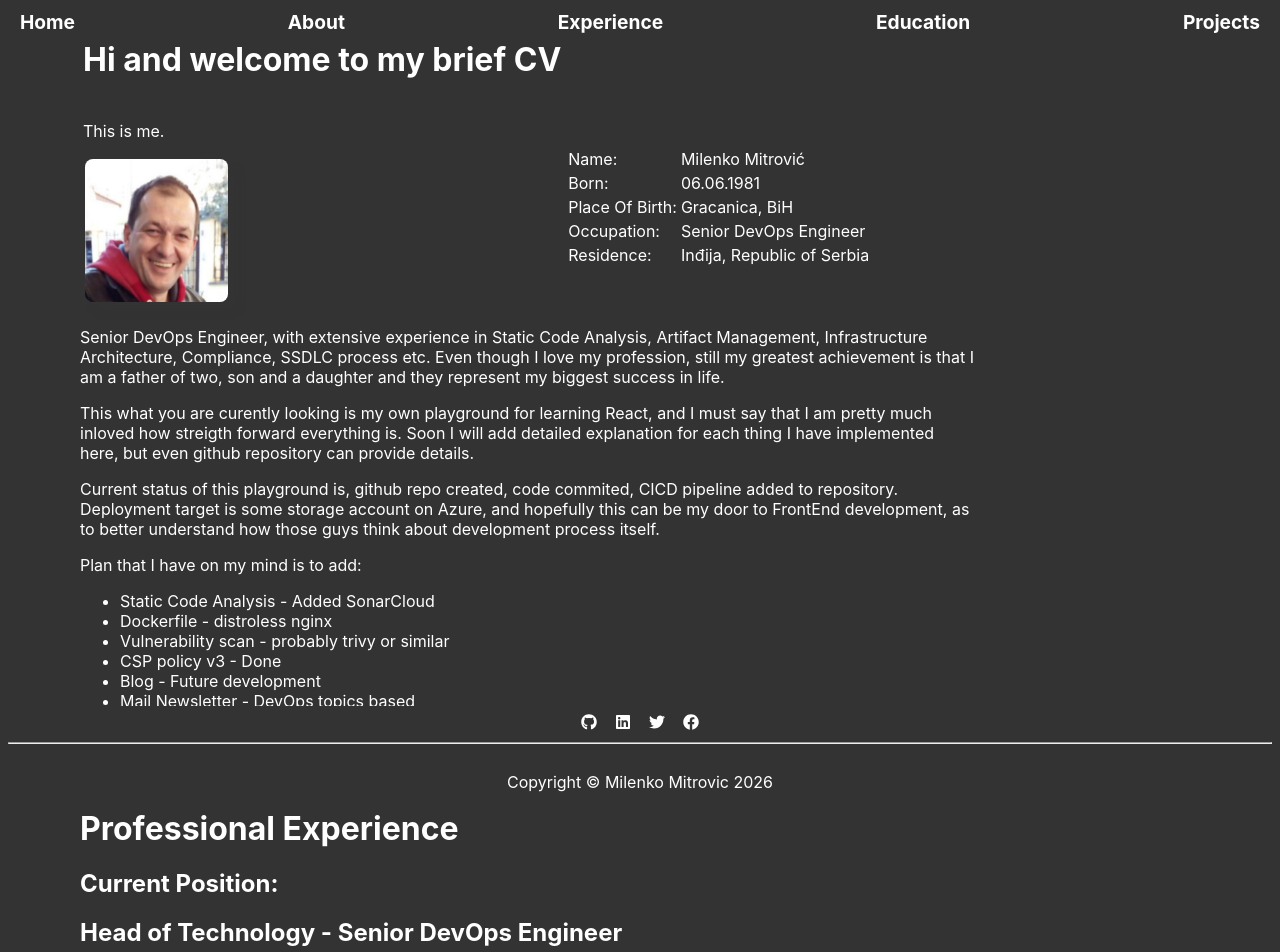
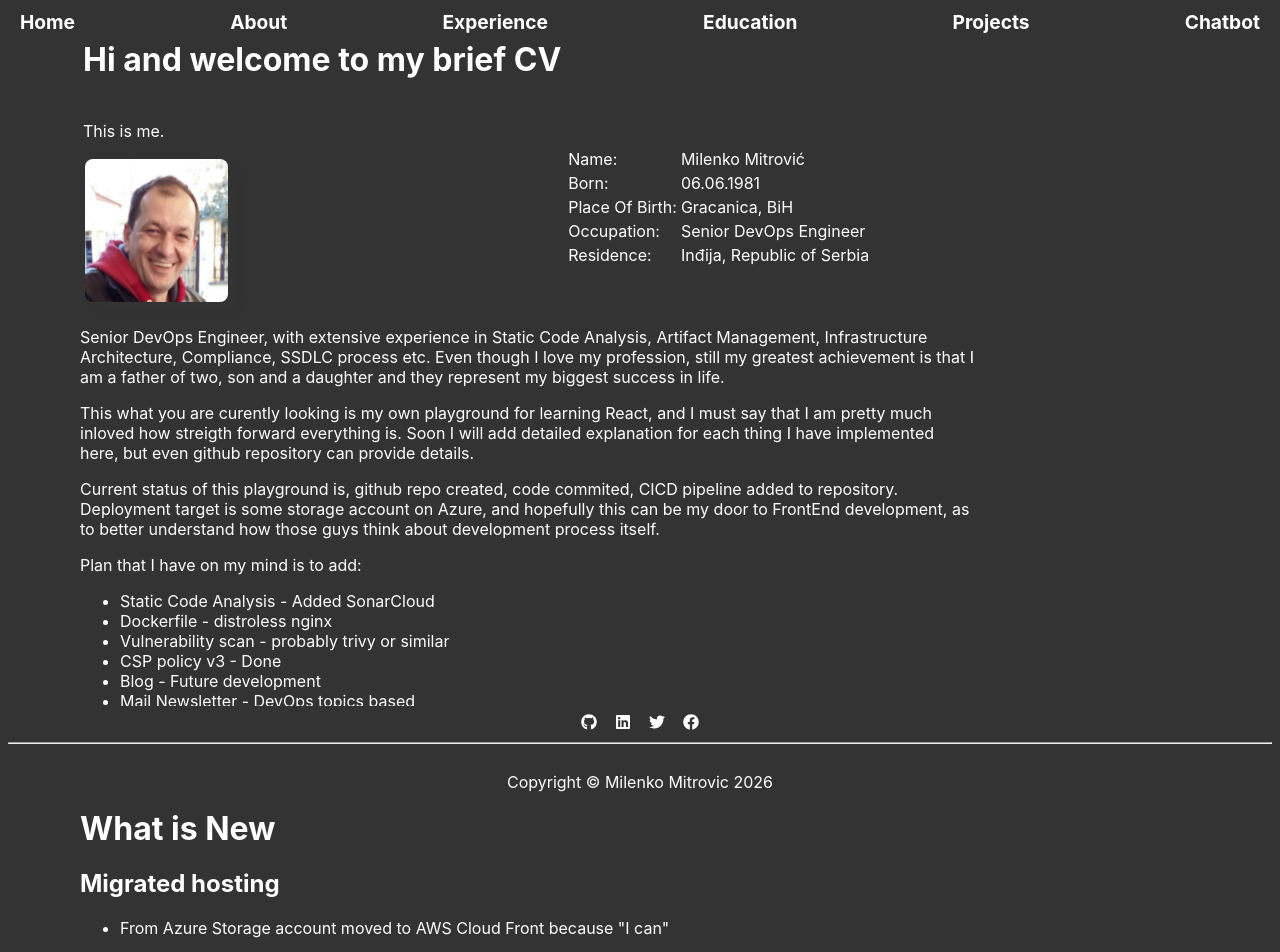
Before and after one commit to subzone/cv, a React (Create React App) app: page / in a window 1280 px wide. Shown: the top 952 px of the page. Built offline with nearby package versions, Linux system fonts and the light colour scheme.

Commit message:
try01 on aws

```diff
--- a/package.json
+++ b/package.json
@@ -12,6 +12,7 @@
     "jest": "^29.5.0",
     "react": "^18.2.0",
     "react-bootstrap": "^2.7.0",
+    "react-chatbot-kit": "^2.1.2",
     "react-dom": "^18.2.0",
     "react-helmet": "^6.1.0",
     "react-icons": "^4.8.0",
--- a/src/App.js
+++ b/src/App.js
@@ -10,6 +10,7 @@ import './dark-theme.css';
 import Footer from './components/Footer';
 import { Helmet } from 'react-helmet';
 import ContactForm from './components/ContactForm';
+import Chatbot from 'react-chatbot-kit';
 
 function App() {
   return (
@@ -20,6 +21,7 @@ function App() {
         <Link to="/experience" className="nav-link">Experience</Link>
         <Link to="/education" className="nav-link">Education</Link>
         <Link to="/projects" className="nav-link">Projects</Link>
+        <Link to="/chatbot" className="nav-lin">Chatbot</Link>
       </nav>
       <div className='dark-theme'><p></p>
 
@@ -31,6 +33,7 @@ function App() {
         <Route path='/projects' element={<Projects />} />
         <Route path='/skills' element={<Skills />} />
         <Route path='/contact' element={<ContactForm />} />
+        <Route path='/chatbot' element={<Chatbot />} />
       </Routes>
       </div><div className='cv'> <Helmet>
         <html lang="en" />
--- a/src/components/Experience.js
+++ b/src/components/Experience.js
@@ -4,7 +4,7 @@ const Experience = () => {
     return (
         <div><br /><br />
             <h1>Professional Experience</h1>
-            <p><h2>Current Position:</h2> <h2>Head of Technology - Senior DevOps Engineer</h2></p>
+            <p><h2>Current Position:</h2> <h2>Head of Cloud Engineering</h2></p>
             <p>Company: <a href="https://htecgroup.com" target="_blank">High Tech Engeneering Center Belgrade</a></p>
             <p>Date Started: <button class="button-12" role="button">01.07.2022</button></p>
             <p>Position Summary:</p>
--- a/src/components/Home.js
+++ b/src/components/Home.js
@@ -4,11 +4,13 @@ import Education from './Education';
 import Experience from './Experience';
 import Projects from './Projects';
 import Skills from './Skills';
+import WhatsNew from './WhatsNew';
 
 function Home() {
     return (
         <div>
         <About />
+        <WhatsNew />
         <Experience />
         <Education />
         <Skills />
--- /dev/null
+++ b/src/components/WhatsNew.js
@@ -0,0 +1,15 @@
+import React from "react";
+
+const WhatsNew = () => {
+    return (
+        <div><br /><br />
+            <h1>What is New</h1>
+            <p><h2>Migrated hosting</h2></p>
+            <p><ul>
+                <li>From Azure Storage account moved to AWS Cloud Front because "I can"</li>
+            </ul></p>
+        </div>
+    );
+}
+
+export default WhatsNew;
--- a/src/routes.js
+++ b/src/routes.js
@@ -6,6 +6,7 @@ import Education from './components/Education';
 import Projects from './components/Projects';
 import Skills from './components/Skills';
 import ContactForm from './components/ContactForm';
+import Chatbot from './components/Chatbot';
 
 export const routes = [
     { path: '/', element: <Home /> },
@@ -15,4 +16,5 @@ export const routes = [
     { path: '/projects', element: <Projects /> },
     { path: '/skills', element: <Skills /> },
     { path: '/contact', element: <ContactForm /> },
+    { path: '/chatbot', element: <Chatbot /> },
   ];
```
Also changed, not shown: src/components/Chatbot.js (added, +14 -0 lines), 2 other files (tests, documents, lock files or other folders).
